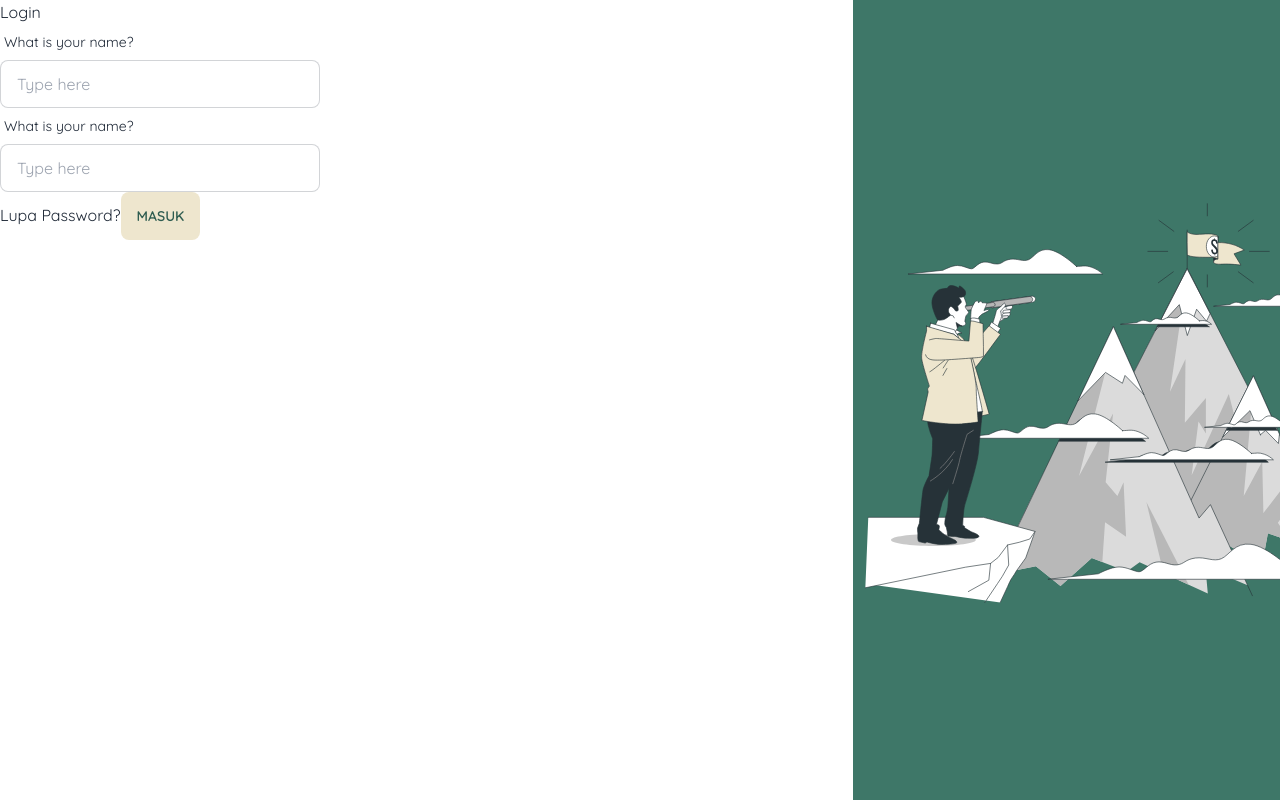
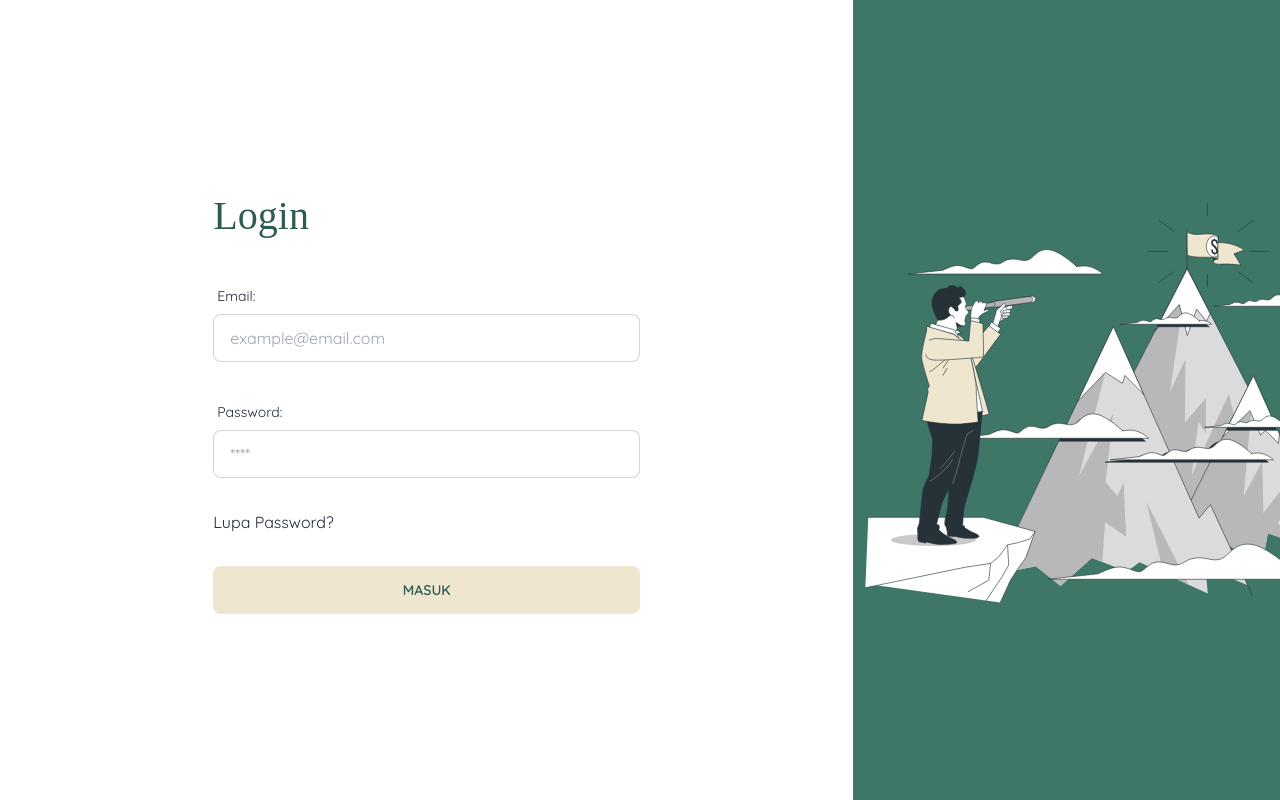
Before and after one commit to Zulfaabam/gbm-app, a Next.js app: page /login in a window 1280 px wide. Built offline with nearby package versions, Linux system fonts and the light colour scheme; a web font is replaced by a local one.

Commit message:
[ADD] input field form for login

```diff
--- /dev/null
+++ b/components/InputField.tsx
@@ -0,0 +1,33 @@
+import React from "react";
+import classNames from "classnames";
+
+interface InputFieldProps {
+  label?: string;
+  type?: string;
+  placeholder?: string;
+}
+
+const InputField = ({
+  label,
+  type = "text",
+  placeholder = "Type here",
+  ...inputProps
+}: InputFieldProps) => {
+  return (
+    <div className={classNames("form-control w-full")}>
+      {label ? (
+        <label className="label">
+          <span className="label-text">{label}</span>
+        </label>
+      ) : null}
+      <input
+        type={type}
+        placeholder={placeholder}
+        className={classNames("input input-bordered w-full")}
+        {...inputProps}
+      />
+    </div>
+  );
+};
+
+export default InputField;
--- a/package.json
+++ b/package.json
@@ -6,6 +6,7 @@
     "start": "next start"
   },
   "dependencies": {
+    "classnames": "^2.3.2",
     "daisyui": "^2.51.4",
     "next": "latest",
     "next-pwa": "^5.6.0",
--- a/pages/login.tsx
+++ b/pages/login.tsx
@@ -1,34 +1,43 @@
 import Image from "next/image";
 import React from "react";
 import { Button } from "../components/Button";
+import InputField from "../components/InputField";
 
 const login = () => {
   return (
     <div className="flex w-full h-screen">
-      <div className="w-2/3">
-        <h1>Login</h1>
-        <div className="form-control w-full max-w-xs">
+      <div className="w-2/3 flex items-center justify-center">
+        <form action="" className="flex flex-col gap-8 w-1/2">
+          <h1 className="font-heading text-[40px] text-matcha">Login</h1>
+          <InputField
+            type="email"
+            label="Email:"
+            placeholder="example@email.com"
+          />
+          <InputField type="password" label="Password:" placeholder="****" />
+          {/* <div className="form-control w-full">
             <label className="label">
-            <span className="label-text">What is your name?</span>
+              <span className="label-text">Email:</span>
             </label>
             <input
               type="text"
               placeholder="Type here"
-            className="input input-bordered w-full max-w-xs"
+              className="input input-bordered w-full"
             />
-        </div>
-        <div className="form-control w-full max-w-xs">
+          </div> */}
+          {/* <div className="form-control w-full">
             <label className="label">
-            <span className="label-text">What is your name?</span>
+              <span className="label-text">Password:</span>
             </label>
             <input
               type="text"
               placeholder="Type here"
-            className="input input-bordered w-full max-w-xs"
+              className="input input-bordered w-full"
             />
-        </div>
+          </div> */}
           <a href="">Lupa Password?</a>
           <Button content="Masuk" variant="cream" />
+        </form>
       </div>
       <div className="relative w-1/3 h-full bg-gbm-green-dark flex items-center">
         <Image src="/images/bro.svg" alt="bro" fill />
```
Also changed, not shown: 1 other file (tests, documents, lock files or other folders). Lines whose indentation alone changed are shown as unchanged.
